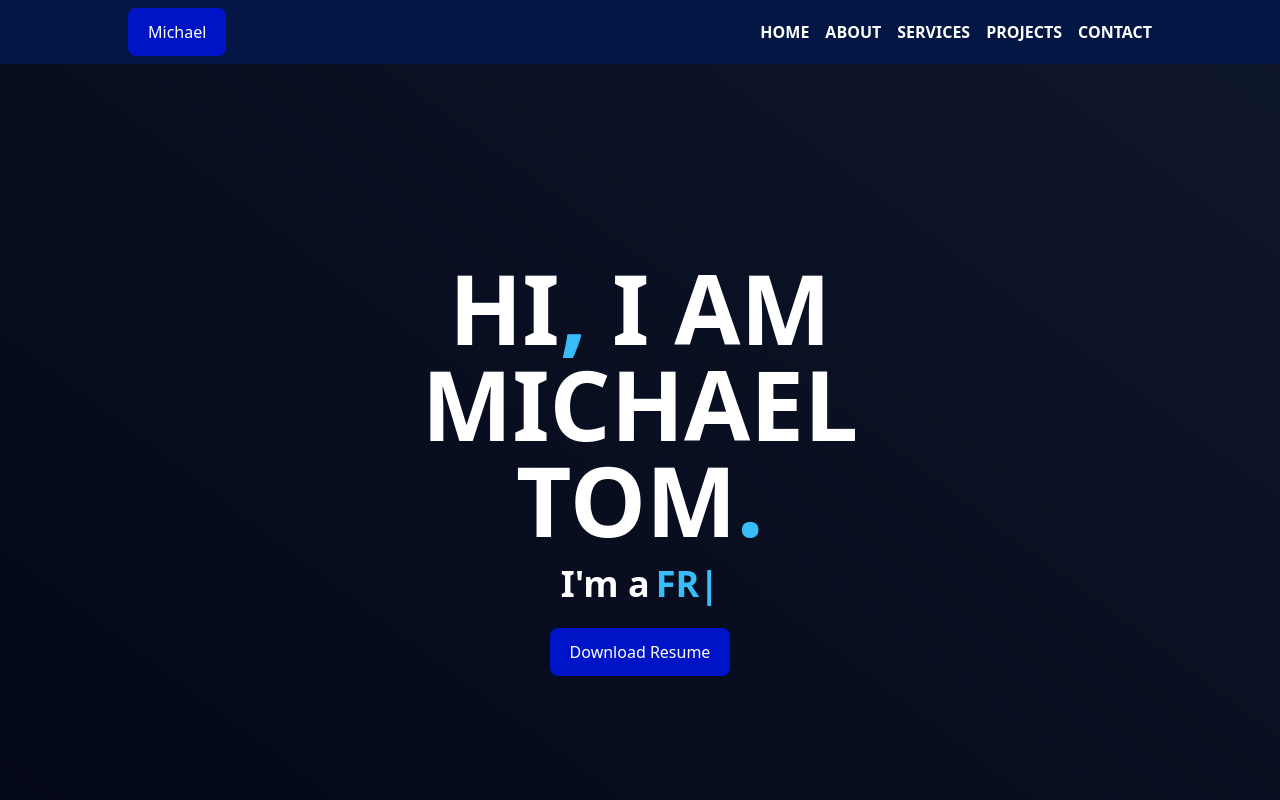
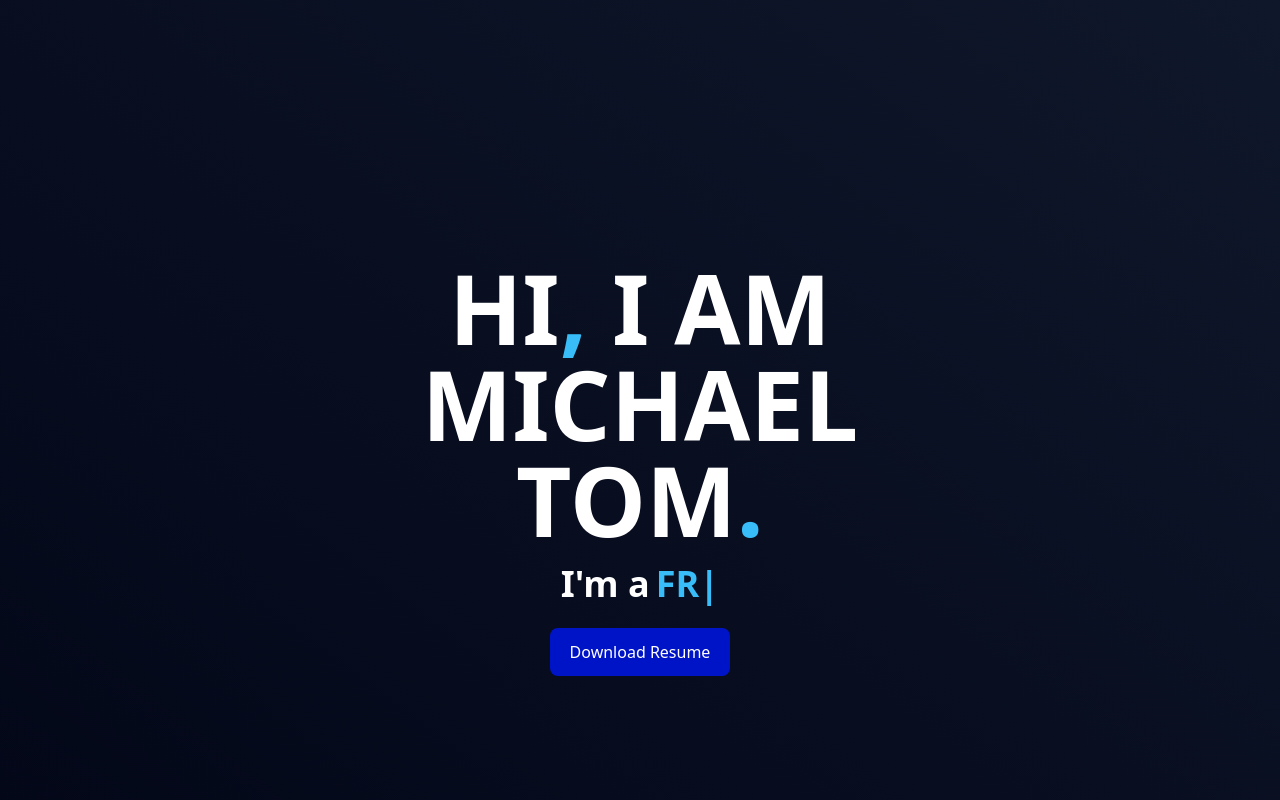
Before and after one commit to michaeltom1/myWebpage, a React (Vite) app: page / in a window 1280 px wide. Shown: the top 800 px of the page. Built offline with nearby package versions, Linux system fonts and the light colour scheme.

Commit message:
vercelPathFix

```diff
--- a/src/Home.jsx
+++ b/src/Home.jsx
@@ -1,4 +1,4 @@
-import NavBar from "./components/NavBar";
+// import NavBar from "./components/NavBar";
 import Footer from "./components/Footer";
 import Hero from "./components/home/Hero";
 import About from "./components/home/About";
@@ -8,7 +8,7 @@ import Contact from "./components/home/Contact";
 const Home = () => {
   return (
     <>
-      <NavBar />
+      {/* <NavBar /> */}
       <Hero />
       <About />
       <Services />
```
